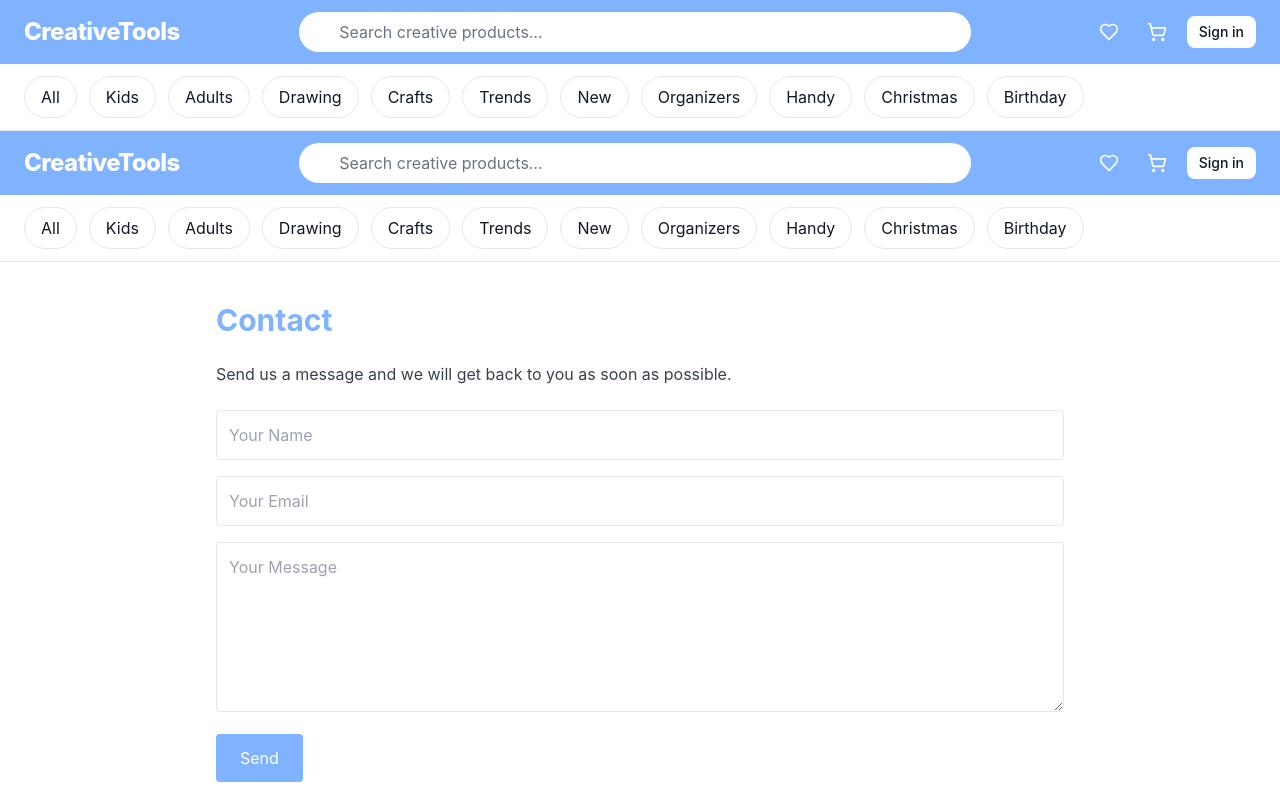
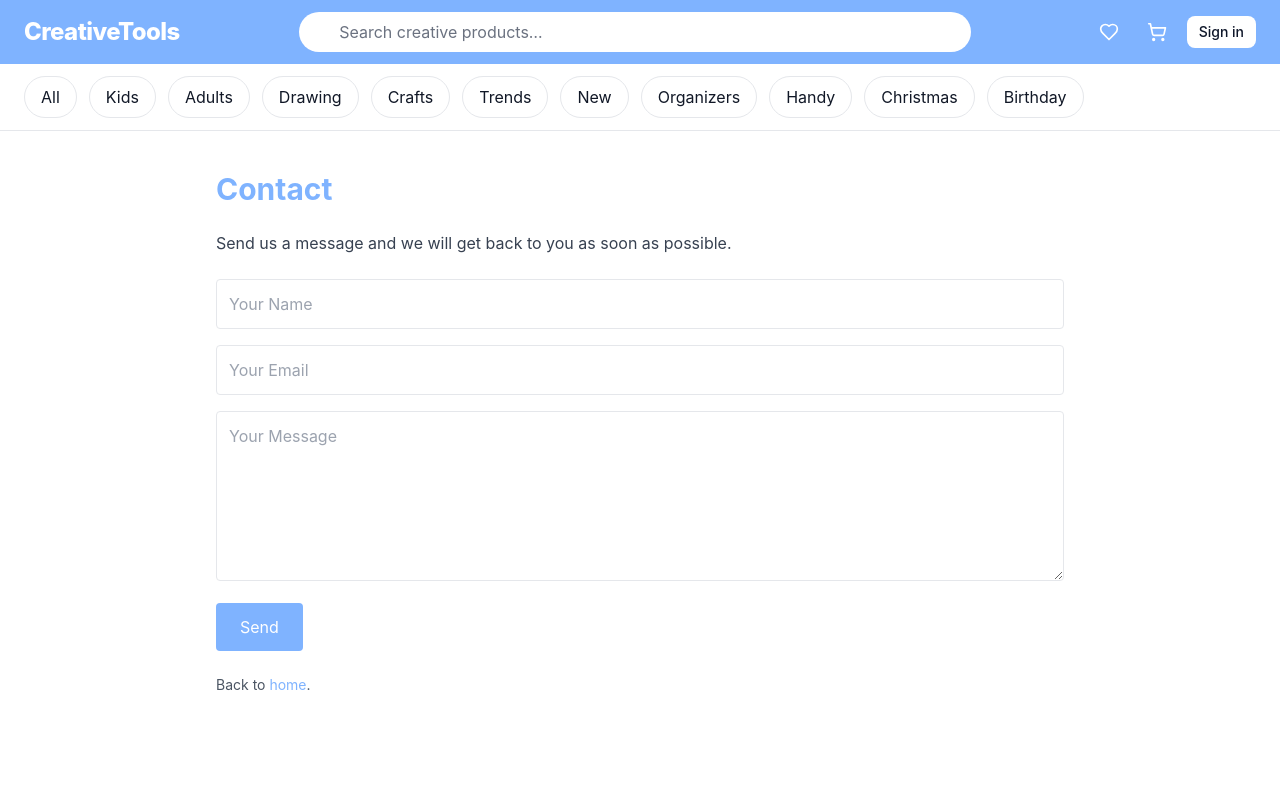
Before and after one commit to everyfun89/Creative-Tools-Shop., a Next.js app: page /contact in a window 1280 px wide. Shown: the top 800 px of the page. Built offline with nearby package versions, Linux system fonts and the light colour scheme; no server answers.

Commit message:
Update contact.js

```diff
--- a/pages/contact.js
+++ b/pages/contact.js
@@ -1,6 +1,5 @@
 // pages/contact.js
 import { useState } from "react";
-import Header from "../components/Header";
 import Link from "next/link";
 
 export default function Contact() {
@@ -14,7 +13,6 @@ export default function Contact() {
     setStatus("sending");
 
     try {
-      // tijdelijk: we sturen niks naar een server
       await new Promise((resolve) => setTimeout(resolve, 1000));
       setStatus("sent");
       setName("");
@@ -26,10 +24,7 @@ export default function Contact() {
   }
 
   return (
-    <div className="min-h-screen bg-white">
-      <Header />
-
-      <main className="max-w-4xl mx-auto px-6 py-10">
+    <main className="max-w-4xl mx-auto px-6 py-10 bg-white min-h-screen">
       <h1 className="text-3xl font-bold text-[#7FB3FF] mb-6">Contact</h1>
       <p className="text-gray-700 mb-6">
         Send us a message and we will get back to you as soon as possible.
@@ -82,6 +77,5 @@ export default function Contact() {
         Back to <Link href="/" className="text-[#7FB3FF]">home</Link>.
       </p>
     </main>
-    </div>
   );
 }
```
Lines whose indentation alone changed are shown as unchanged.
